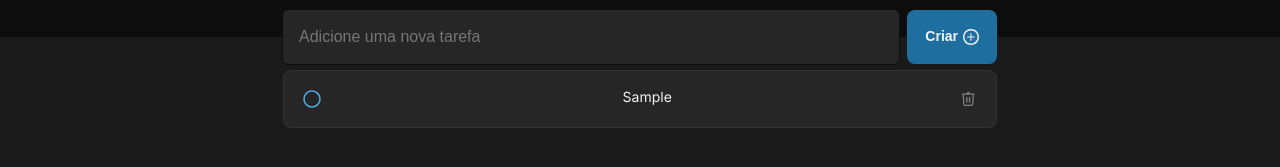
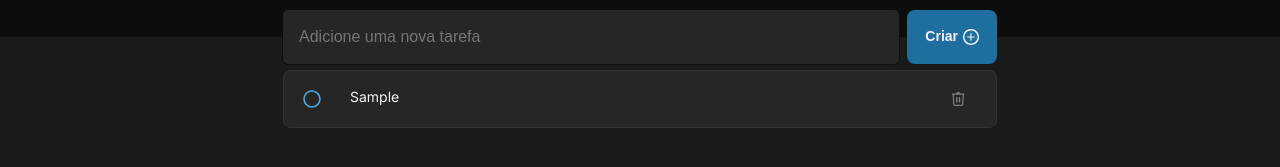
Before and after one commit to kaiquezimerer/ignite-reactjs2-todo, a React (Vite) app: page / in a window 1280 px wide. Both pictures are taken after typing "Sample" into the empty fields and a click on the button "Criar". Shown: the part 163-330 px from the top of the page. Built offline with nearby package versions, Linux system fonts and the light colour scheme.

Commit message:
Update Task layout using Grid

```diff
--- a/src/components/Task.module.css
+++ b/src/components/Task.module.css
@@ -1,6 +1,6 @@
 .task {
-  display: flex;
-  justify-content: space-between;
+  display: grid;
+  grid-template-columns: 5% auto 5%;
   width: 100%;
   max-width: 730px;
   font-size: 0.875rem;
@@ -20,7 +20,8 @@
 }
 
 .task p {
-  margin-left: 2.4rem;
+  margin: 0 1rem;
+  word-break: break-word;
 }
 
 .task button {
```
